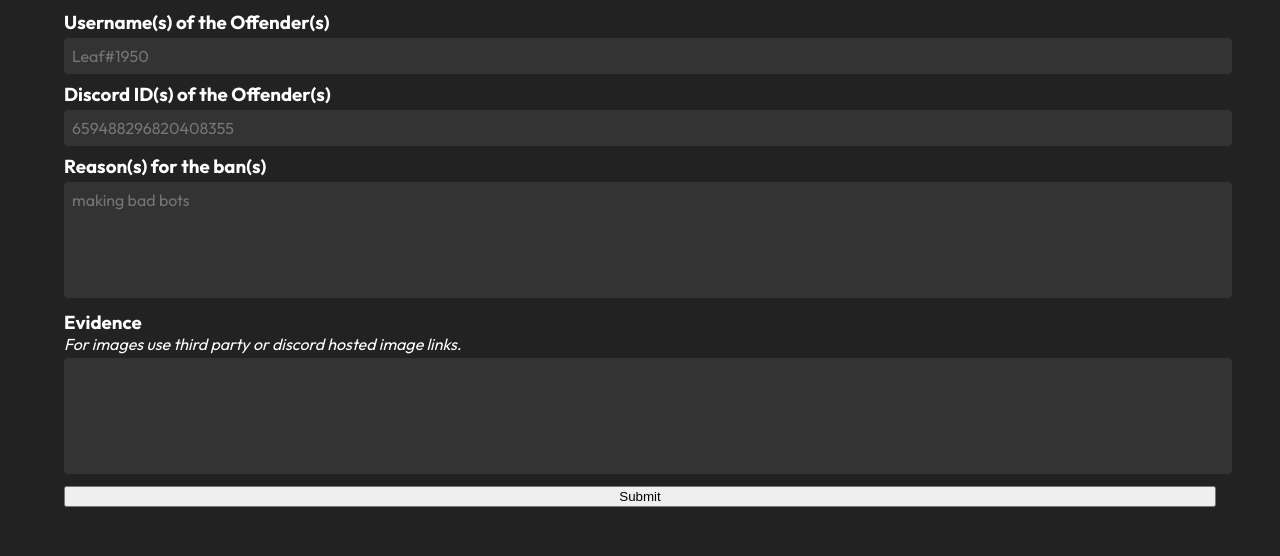
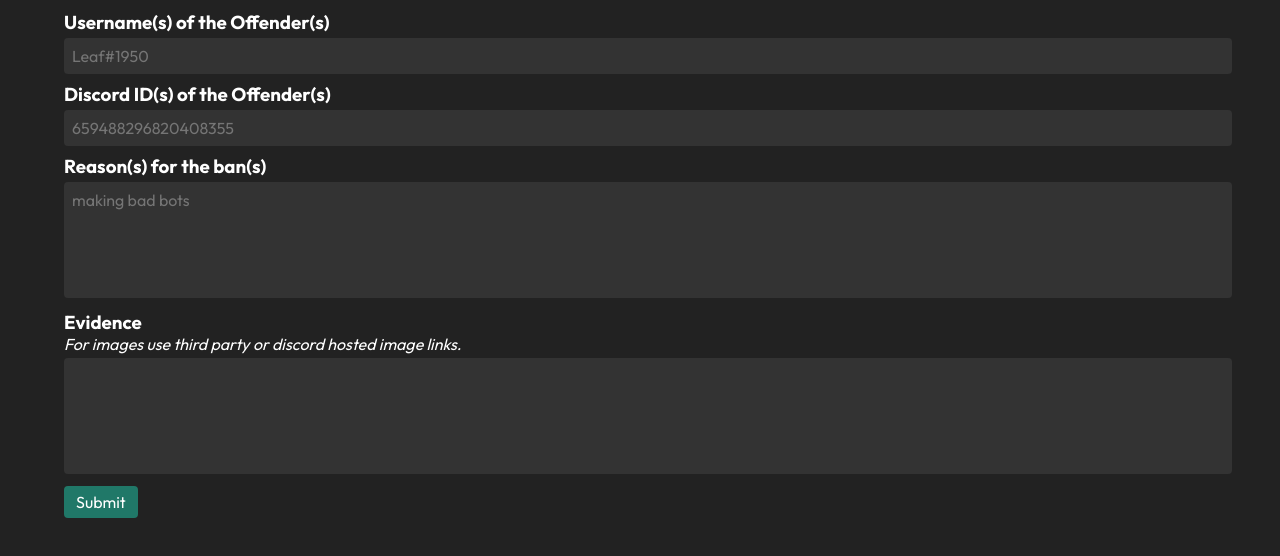
Before and after one commit to AroLeaf/tcn-banshare, a website: page public/index.html in a window 1280 px wide. Shown: the part 182-738 px from the top of the page. Drawn offline with Linux system fonts and the light colour scheme.

Commit message:
[style] make the button look nice

```diff
--- a/public/style.css
+++ b/public/style.css
@@ -76,3 +76,20 @@ input, textarea {
   resize: none;
   width: 100%;
 }
+
+button {
+  width: fit-content;
+  background-color: var(--col-main);
+  padding: 6px 12px;
+  border: none;
+  border-radius: 4px;
+  color: var(--txt-main);
+  font-family: 'Outfit', sans-serif;
+  font-size: 16px;
+  cursor: pointer;
+  transition: .15s;
+}
+
+button:hover {
+  background-color: var(--col-50);
+}
```
